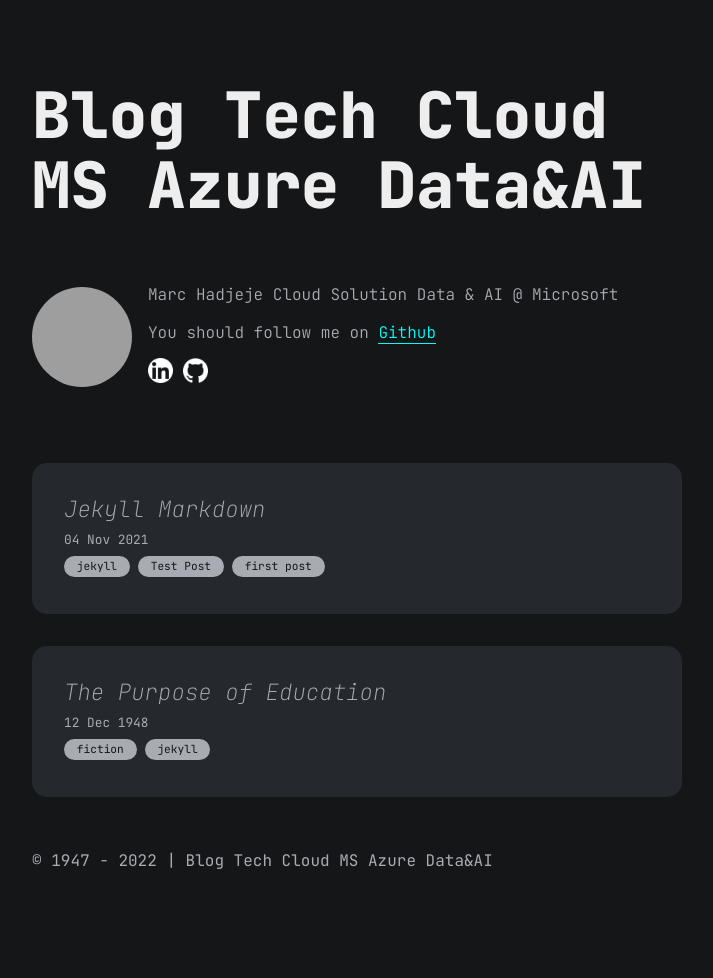
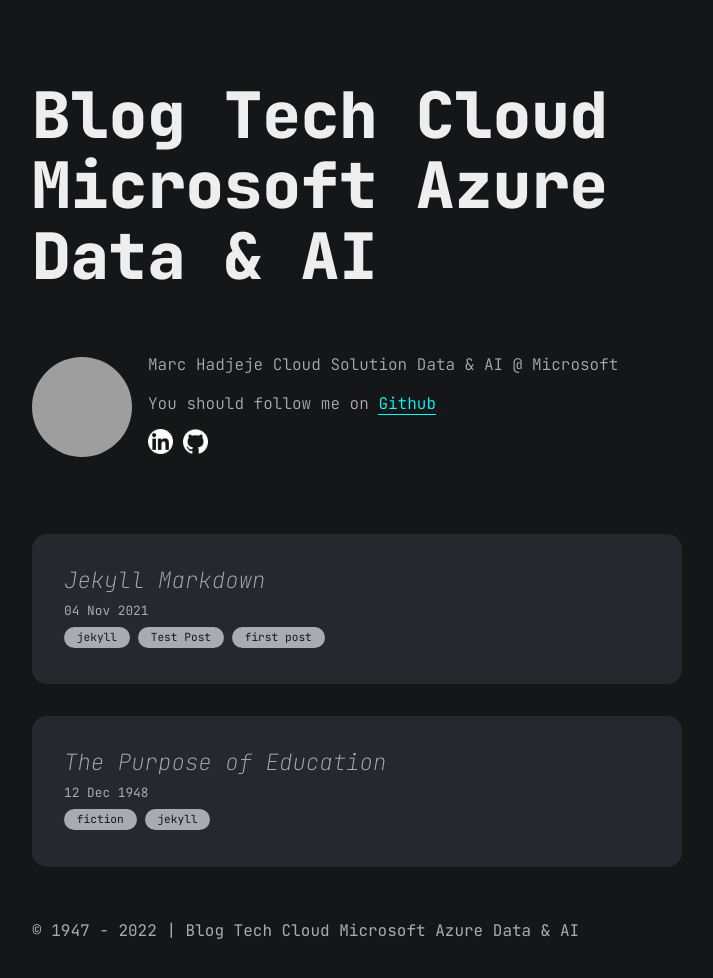
Before and after one commit to marc-hadjeje/marc-hadjeje.github.io, a Jekyll site: the page built from index.md, in a window 1280 px wide, cut to the strip 0-995 px from the top of the page. Shown: the top 978 px of the strip, without its empty margins (283-996 px from the left). Built offline with Jekyll 4.4.1, drawn with Linux system fonts in a browser that asks for light colours; before the commit the page ends 925 px from its top, so only the background shows below that; grey boxes are pictures that could not be loaded.

Commit message:
Update _config.yml

```diff
--- a/_config.yml
+++ b/_config.yml
@@ -1,4 +1,4 @@
-title: Blog Tech Cloud MS Azure Data&AI
+title: Blog Tech Cloud Microsoft Azure Data & AI
 markdown: kramdown
 
 # for atom feed
```
